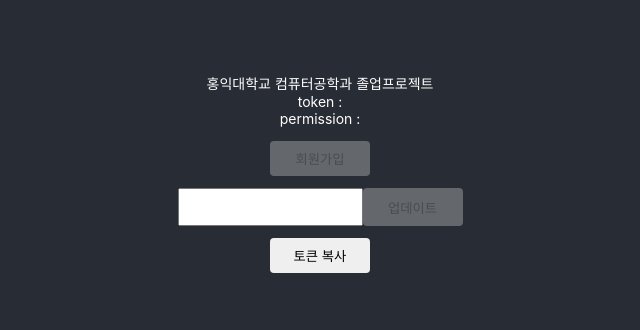
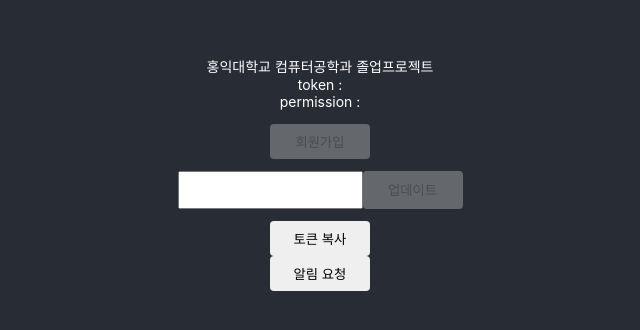
Before and after one commit to 9yujin/PWA-Test-Frontend, a React (Create React App) app: page / in a window 1280 px wide. Shown: the part 234-564 px from the top of the page, without its empty margins (320-960 px from the left). Built offline with nearby package versions, Linux system fonts and the light colour scheme; no server answers.

Commit message:
feat : 알림 요청

```diff
--- a/src/App.tsx
+++ b/src/App.tsx
@@ -1,6 +1,9 @@
 import axios from "axios";
 import "./App.css";
-import { requestPermission } from "./firebase-messaging-sw";
+import {
+  requestPermission,
+  askNotificationPermission,
+} from "./firebase-messaging-sw";
 import { useEffect, useState } from "react";
 
 function App() {
@@ -10,7 +13,7 @@ function App() {
 
   useEffect(() => {
     const fetch = async () => {
-      const { permission, token } = await requestPermission();
+      const { token } = await requestPermission();
       setToken(token);
       setPermission(permission);
     };
@@ -68,6 +71,7 @@ function App() {
         <button onClick={() => navigator.clipboard.writeText(token)}>
           토큰 복사
         </button>
+        <button onClick={askNotificationPermission}>알림 요청</button>
       </header>
     </div>
   );
--- a/src/firebase-messaging-sw.js
+++ b/src/firebase-messaging-sw.js
@@ -22,7 +22,7 @@ const firebase = initializeApp(firebaseConfig);
 const messaging = getMessaging(firebase);
 
 const requestPermission = async () => {
-  console.log("권한 요청 중...");
+  /* console.log("권한 요청 중...");
 
   const permission = await Notification.requestPermission();
   if (permission === "denied") {
@@ -30,7 +30,7 @@ const requestPermission = async () => {
   }
   if (permission === "granted") {
     console.log("알림 권한 허용");
-  }
+  } */
 
   const token = await getToken(messaging, {
     vapidKey: process.env.REACT_APP_VAPID_KEY,
@@ -47,7 +47,52 @@ const requestPermission = async () => {
     // ...
   });
 
-  return { permission, token };
+  return { token };
 };
 
-export { requestPermission };
+function checkNotificationPromise() {
+  try {
+    Notification.requestPermission().then();
+  } catch (e) {
+    return false;
+  }
+
+  return true;
+}
+
+const askNotificationPermission = () => {
+  // 권한을 실제로 요구하는 함수
+  const handlePermission = (permission) => {
+    // 사용자의 응답에 관계 없이 크롬이 정보를 저장할 수 있도록 함
+    if (!("permission" in Notification)) {
+      Notification.permission = permission;
+    }
+    console.log(Notification.permission);
+    // 사용자 응답에 따라 단추를 보이거나 숨기도록 설정
+    if (
+      Notification.permission === "denied" ||
+      Notification.permission === "default"
+    ) {
+      //notificationBtn.style.display = "block";
+    } else {
+      //notificationBtn.style.display = "none";
+    }
+  };
+
+  // 브라우저가 알림을 지원하는지 확인
+  if (!("Notification" in window)) {
+    console.log("이 브라우저는 알림을 지원하지 않습니다.");
+  } else {
+    if (checkNotificationPromise()) {
+      Notification.requestPermission().then((permission) => {
+        handlePermission(permission);
+      });
+    } else {
+      Notification.requestPermission(function (permission) {
+        handlePermission(permission);
+      });
+    }
+  }
+};
+
+export { requestPermission, askNotificationPermission };
```
